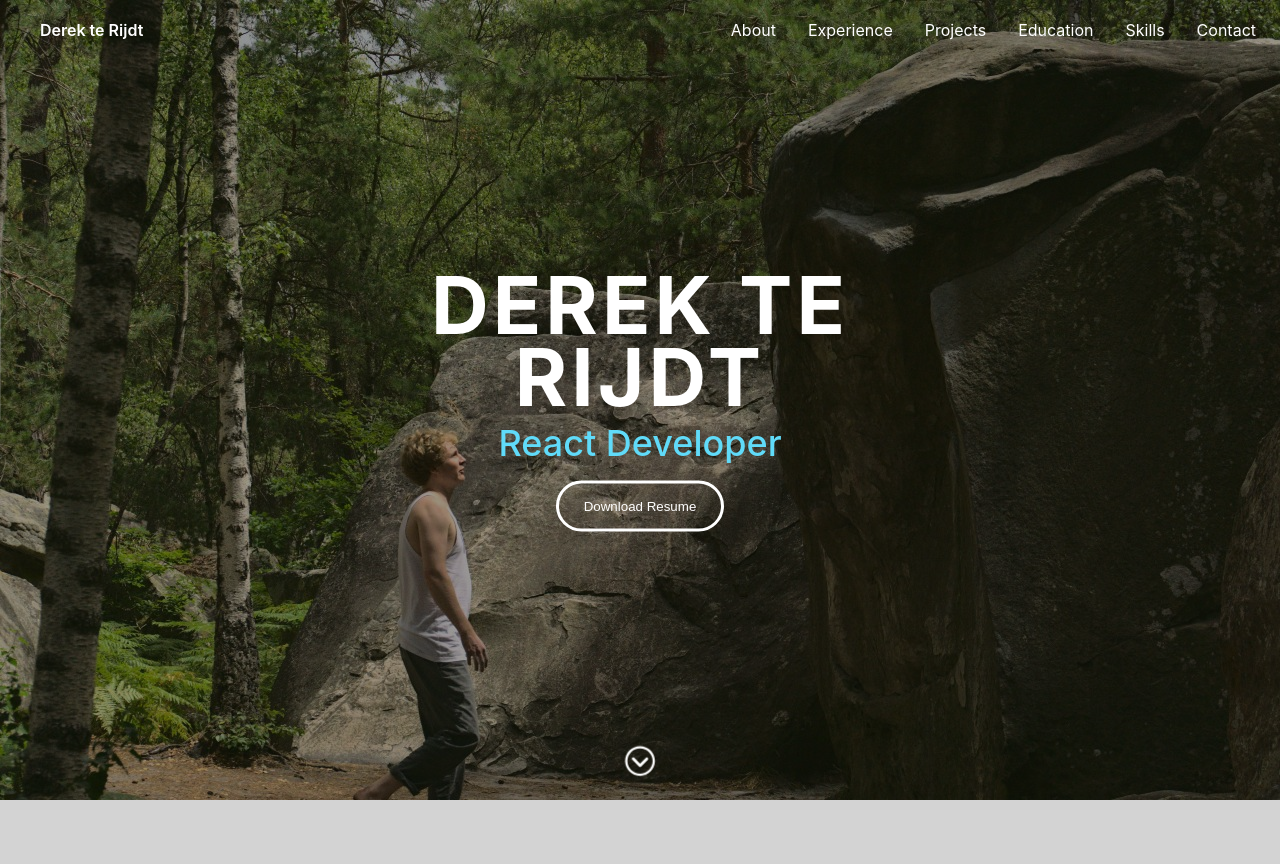
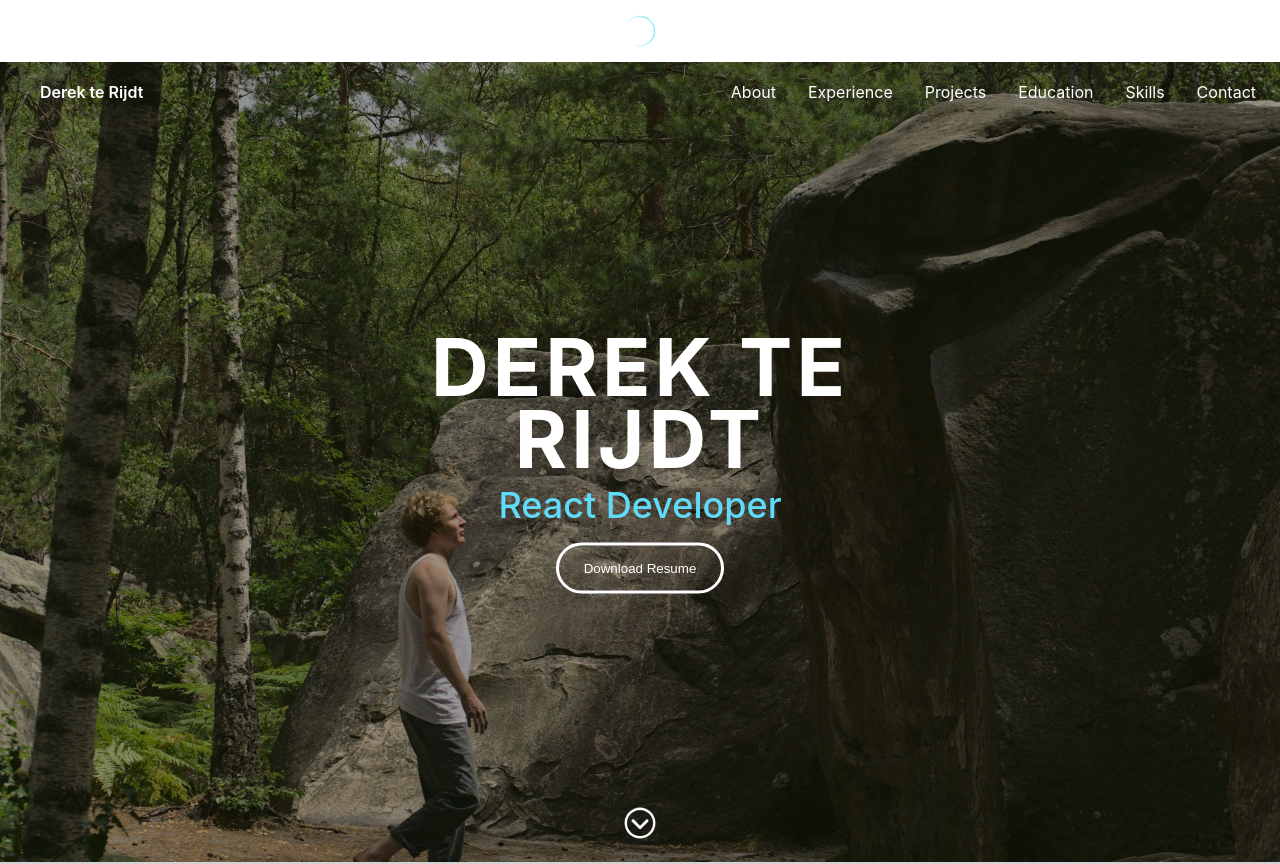
Before and after one commit to 712derek/portfolio, a React (Create React App) app in the folder portfolio/: page / in a window 1280 px wide. Shown: the top 864 px of the page. Built offline with nearby package versions, Linux system fonts and the light colour scheme.

Commit message:
loading logic added

```diff
--- a/portfolio/src/App.js
+++ b/portfolio/src/App.js
@@ -12,33 +12,44 @@ import Footer from "./Components/Footer";
 import SocialBar from "./Components/SocialBar";
 import { projectData } from "./data/ProjectData";
 import ContactForm from "./Components/ContactForm";
+import { Spinner } from "./Components/Spinner";
 
 function App() {
   const [isOpen, setIsOpen] = useState(false);
+  const [loading, setLoading] = useState(false);
+
   const toggle = () => {
     setIsOpen(!isOpen);
   };
 
-  const [show, setShow] = useState(true);
-  const controlNavbar = () => {
-    if (window.scrollY > 100) {
-      setShow(false);
-    } else {
-      setShow(true);
-    }
-  };
+  useEffect(() => {
+    setLoading(true);
+    setTimeout(() => {
+      setLoading(false);
+    }, 5000);
+  }, []);
 
-  useEffect(() => {
-    window.addEventListener("scroll", controlNavbar);
-    return () => {
-      window.removeEventListener("scroll", controlNavbar);
-    };
-  }, []);
+  // const [show, setShow] = useState(true);
+  // const controlNavbar = () => {
+  //   if (window.scrollY > 100) {
+  //     setShow(false);
+  //   } else {
+  //     setShow(true);
+  //   }
+  // };
+
+  // useEffect(() => {
+  //   window.addEventListener("scroll", controlNavbar);
+  //   return () => {
+  //     window.removeEventListener("scroll", controlNavbar);
+  //   };
+  // }, []);
 
   return (
     <div className="App">
       <GlobalStyle />
       <Router>
+        <Spinner />
         <Navbar toggle={toggle} />
         <Dropdown isOpen={isOpen} toggle={toggle} />
         <Lead />
--- /dev/null
+++ b/portfolio/src/Components/Spinner.js
@@ -0,0 +1,24 @@
+import styled, { keyframes } from "styled-components";
+
+const rotation = keyframes`
+    from{
+        transform: rotate(0deg);
+    }
+
+    to{
+        transform: rotate(360deg);
+    }
+`;
+
+const Spinner = styled.div`
+  height: 30px;
+  width: 30px;
+  border: 1px solid rgba(96, 219, 249);
+  border-radius: 50%;
+  border-top: none;
+  border-right: none;
+  margin: 16px auto;
+  animation: ${rotation} 1s linear infinite;
+`;
+
+export { Spinner };
```
Also changed, not shown: portfolio/src/Components/Loading.js (deleted).
